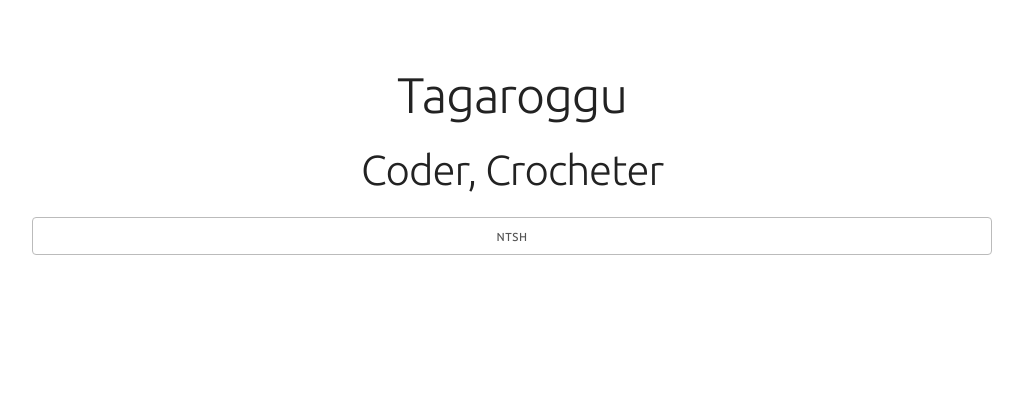
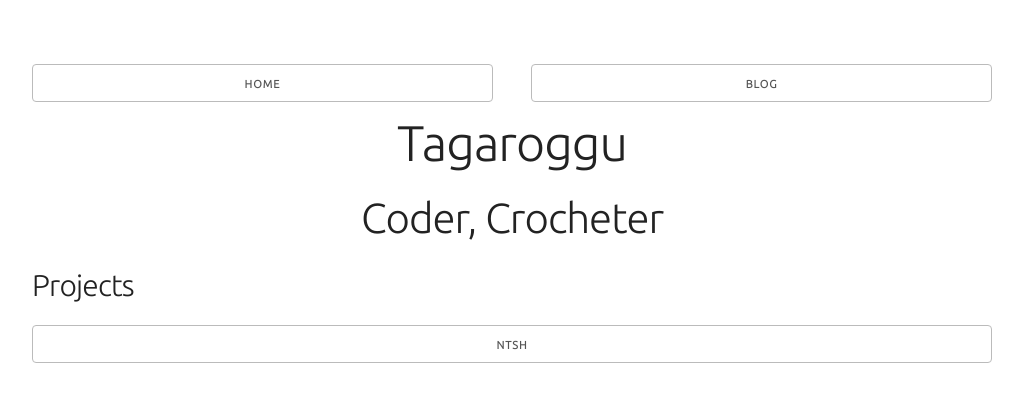
Before and after one commit to tagaroggu/tagaroggu.github.io, a Jekyll site: the page built from index.html, in a window 1280 px wide. Shown: the top 402 px of the page, without its empty margins (128-1151 px from the left). Built offline with Jekyll 4.4.1, drawn with Linux system fonts in a browser that asks for light colours.

Commit message:
Update index.html

```diff
--- a/index.html
+++ b/index.html
@@ -2,8 +2,10 @@
 layout: skeleton
 title: Tagaroggu
 ---
+{% include nav.html %}
 <h1 class="u-full-width" style="text-align: center">Tagaroggu</h1>
 <h2 class="u-full-width" style="text-align: center">Coder, Crocheter</h2>
+<h4 id="projects">Projects</h4>
 <div class="row">
 	<!--<a class="button four columns" href="/blog">Blog</a>-->
 	<a class="button twelve columns" href="https://new-therian-safehaven.github.io/">NTSH</a>
```
